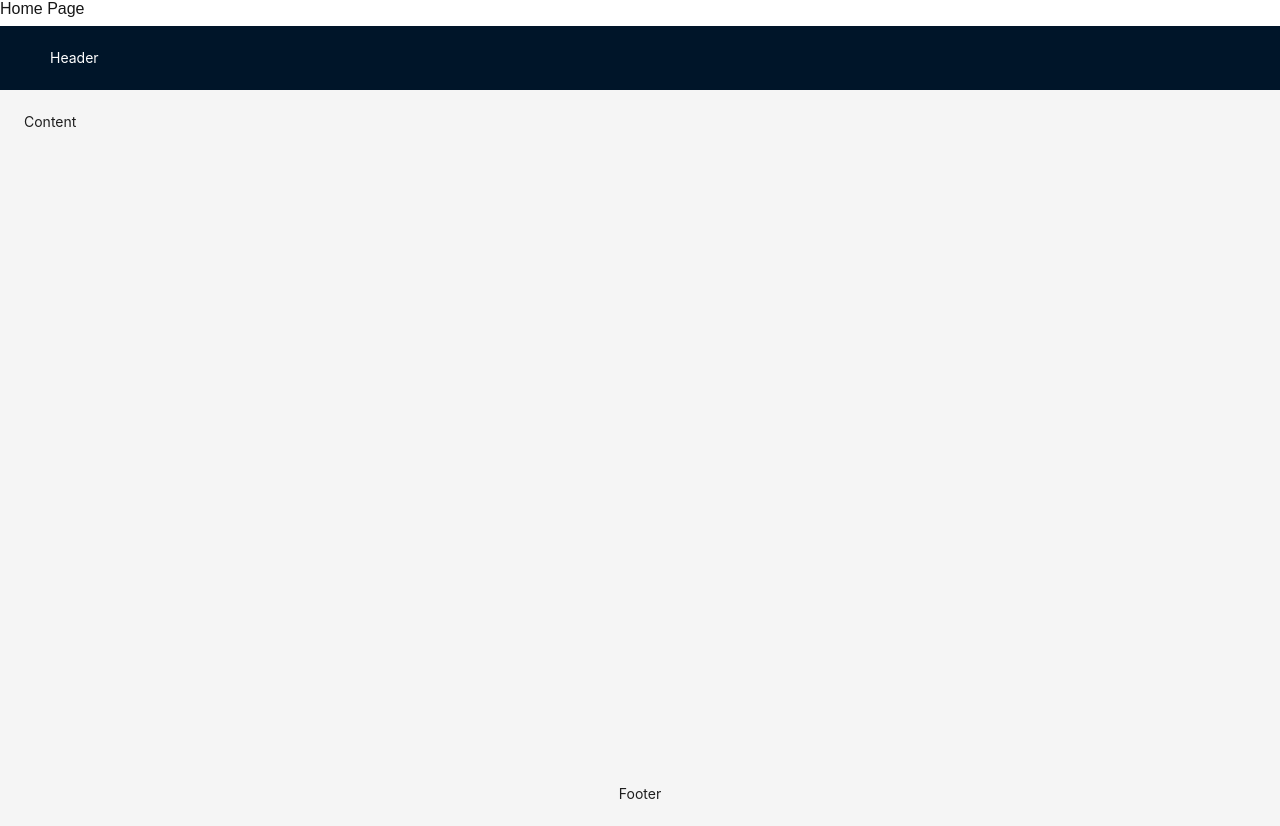
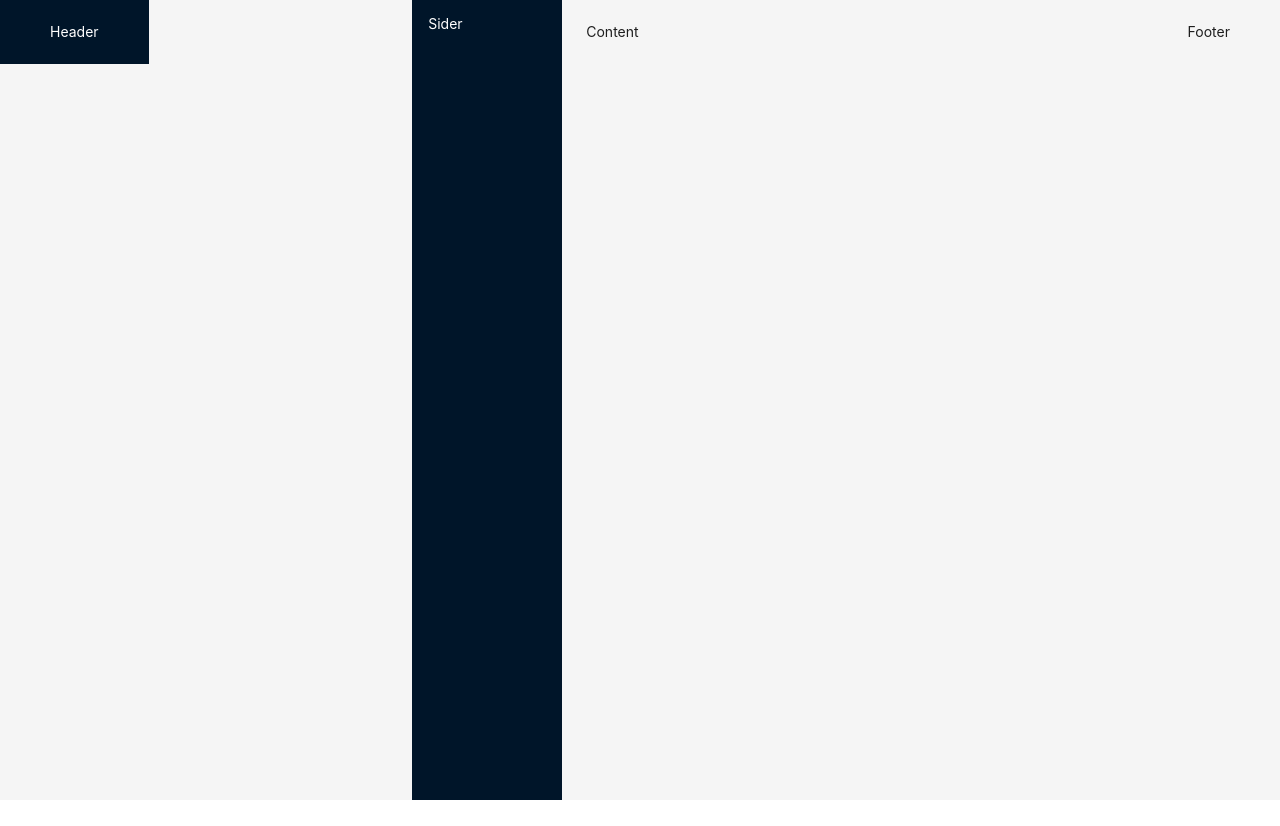
Before and after one commit to CorinnaaKR/WK10Project, a Next.js app: page / in a window 1280 px wide. After the commit the page ends 800 px from the top, so only its background shows below. Built offline with nearby package versions, Linux system fonts and the light colour scheme.

Commit message:
playing around with the layout, adding siders

```diff
--- a/src/app/page.js
+++ b/src/app/page.js
@@ -3,8 +3,9 @@ import TestLayout from "@/components/TestLayout";
 export default function Homepage() {
   return (
     <>
-      <h1>Home Page</h1>
-      <TestLayout></TestLayout>
+      <TestLayout>
+        <h1>Home Page</h1>
+      </TestLayout>
     </>
   );
 }
--- a/src/components/TestLayout.jsx
+++ b/src/components/TestLayout.jsx
@@ -2,12 +2,17 @@
 import { Layout } from "antd";
 import "antd/dist/reset.css"; // for AntD v5
 
-const { Header, Content, Footer } = Layout;
+const { Header, Sider, Content, Footer } = Layout;
 
 const TestLayout = () => (
   <Layout style={{ minHeight: "100vh" }}>
-    <Header style={{ color: "white" }}>Header</Header>
+    <Header style={{ color: "white", textAlign: "center" }}>Header</Header>
+    <Layout />
+    <Sider width={150} style={{ background: "#001529" }}>
+      <div style={{ color: "white", padding: "16px" }}>Sider</div>
+    </Sider>
     <Content style={{ padding: "24px" }}>Content</Content>
+    <Layout />
     <Footer style={{ textAlign: "center" }}>Footer</Footer>
   </Layout>
 );
```
Also changed, not shown: src/components/layout.js/page.js (deleted, +0 -35 lines).
